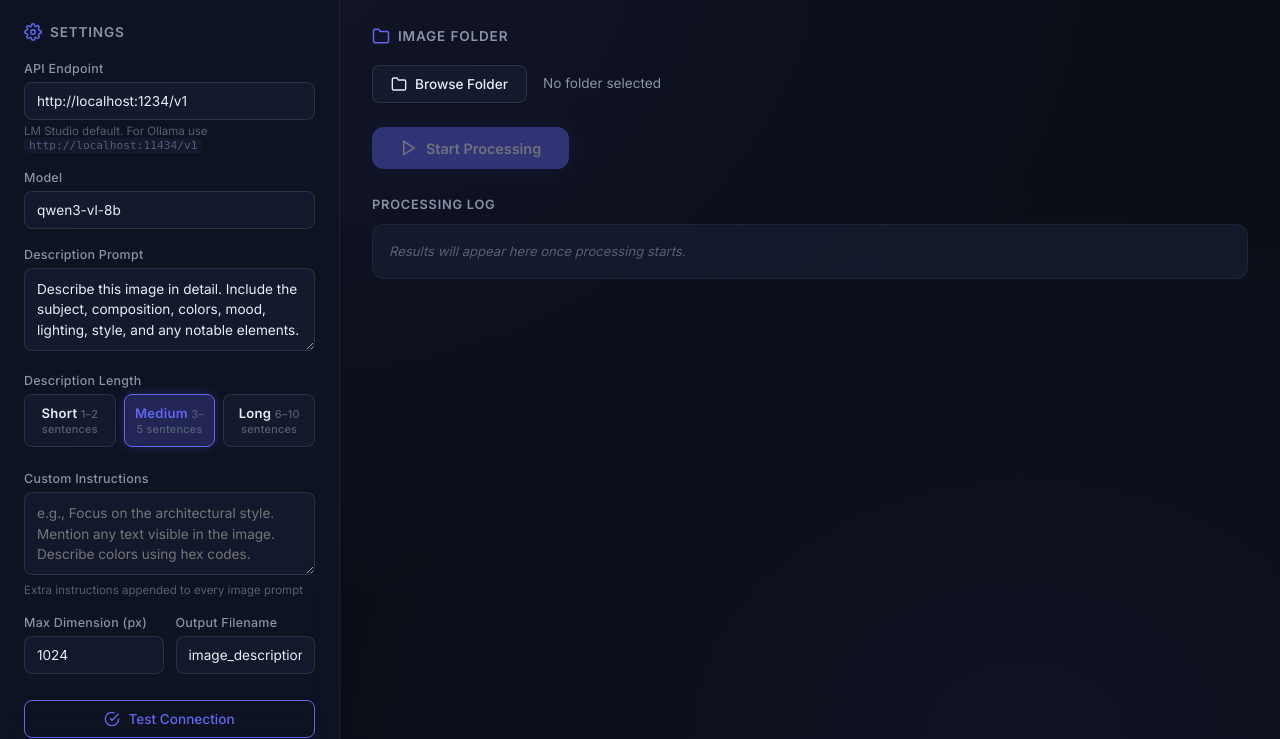
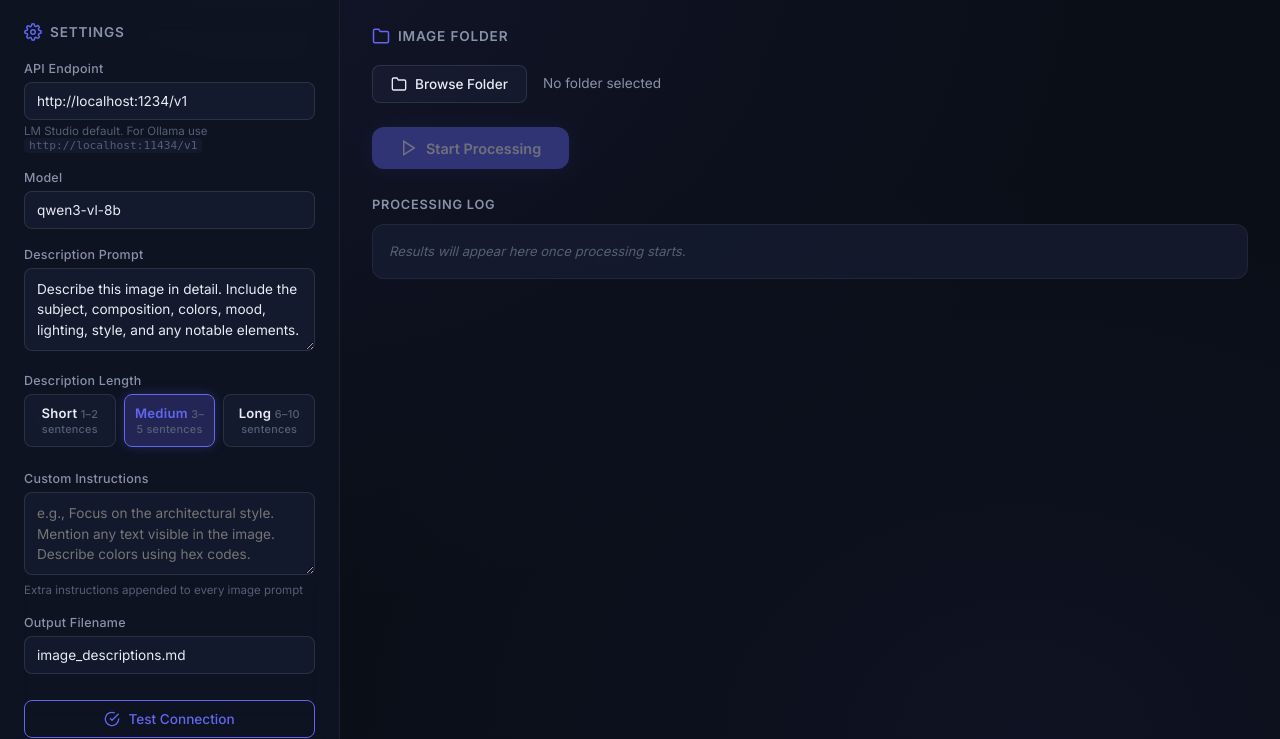
Before and after one commit to latinokodi/imagedescripter, a Flask app: page / in a window 1280 px wide. Shown: the part 63-802 px from the top of the page. Run offline with Flask 3, Linux system fonts and the light colour scheme; data that the repository does not hold is empty; some libraries are stand-ins or nearby versions.

Commit message:
remove: Max Dimension option from UI

```diff
--- a/static/app.js
+++ b/static/app.js
@@ -10,7 +10,6 @@ const els = {
     apiUrl: $('#apiUrl'),
     modelName: $('#modelName'),
     promptText: $('#promptText'),
-    maxDim: $('#maxDim'),
     outputName: $('#outputName'),
     customInstructions: $('#customInstructions'),
     btnCheckHealth: $('#btnCheckHealth'),
@@ -135,7 +134,6 @@ function startProcessing() {
         prompt: els.promptText.value,
         length: lengthEl ? lengthEl.value : 'medium',
         custom_instructions: els.customInstructions.value,
-        max_dim: els.maxDim.value,
         output: els.outputName.value,
     });
 
--- a/templates/index.html
+++ b/templates/index.html
@@ -91,15 +91,9 @@
                     <span class="hint">Extra instructions appended to every image prompt</span>
                 </div>
 
-                <div class="setting-row">
-                    <div class="setting-group half">
-                        <label for="maxDim">Max Dimension (px)</label>
-                        <input type="number" id="maxDim" value="1024" min="256" max="4096" step="128">
-                    </div>
-                    <div class="setting-group half">
-                        <label for="outputName">Output Filename</label>
-                        <input type="text" id="outputName" value="image_descriptions.md">
-                    </div>
+                <div class="setting-group">
+                    <label for="outputName">Output Filename</label>
+                    <input type="text" id="outputName" value="image_descriptions.md">
                 </div>
 
                 <button class="btn btn-secondary" id="btnCheckHealth">
```
